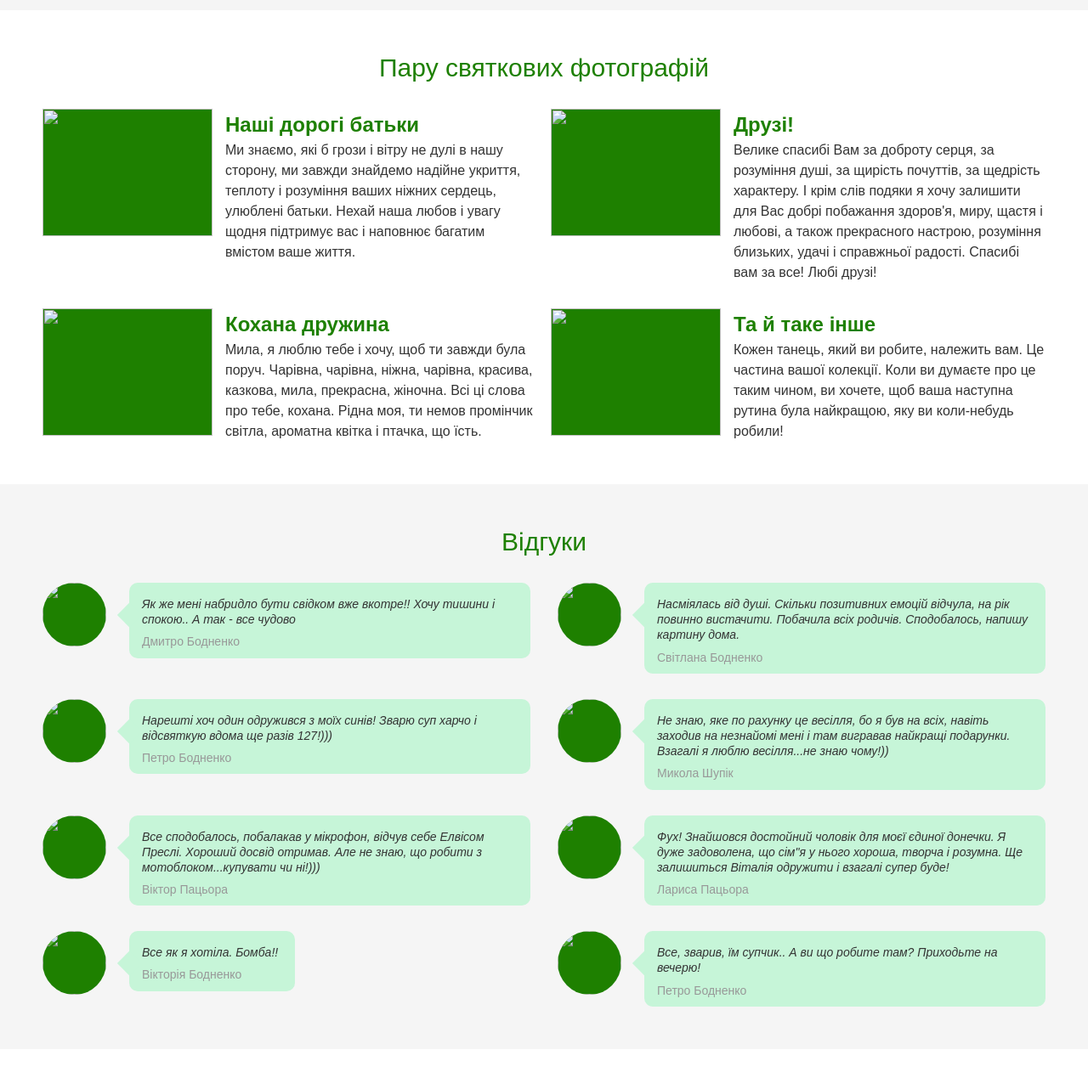
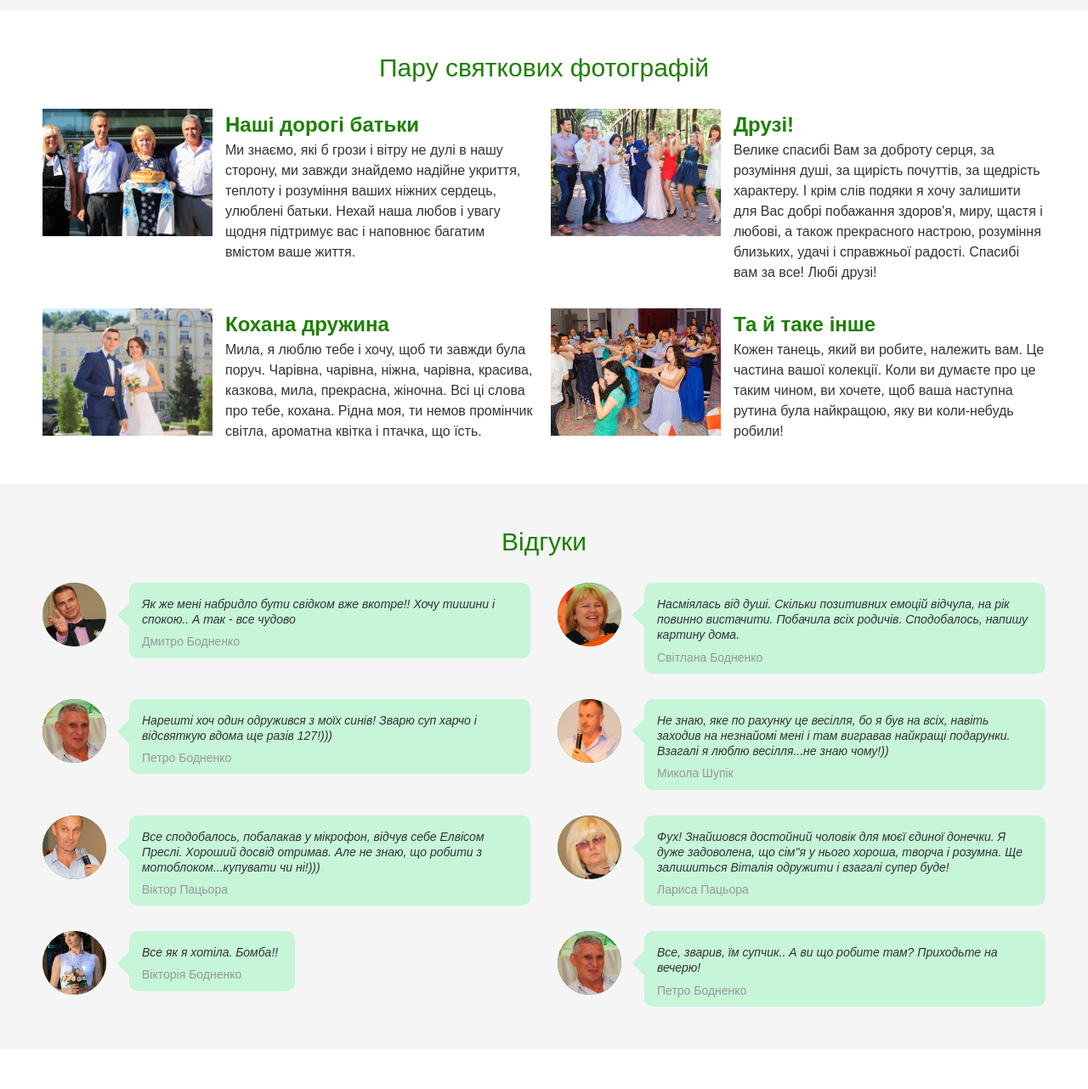
Before and after one commit to MaksymBodnenko/My_wedding, a plain HTML site: page index.html in a window 1280 px wide. Shown: the part 1120-2402 px from the top of the page at 85% size. Drawn offline with Linux system fonts and the light colour scheme; the site is published under a folder, as on GitHub Pages, so addresses that start at the root find nothing.

Commit message:
change_3

```diff
--- a/index.html
+++ b/index.html
@@ -20,7 +20,7 @@
 						<li class="stage__list-item">Не пропусти</li>
 						<li class="stage__list-item">Бомба!!</li>
 					</ul>
-				</div> <img src="/DSC_6380.ab94f54f.jpg" alt="#" class="stage__image">
+				</div> <img src="./DSC_6380.ab94f54f.jpg" alt="#" class="stage__image">
 			</div>
 		</section>
 		<section class="about">
@@ -33,7 +33,7 @@
 					<p class="about__desc">Я була звичайною дівчиною, яка жила своїм звичайним життям. Я не планувала
 						одружуватисьб бо мені вже було 24 роки. Але коли я його зустрів в мені щось сказало: “дівчина,
 						стопе, це якийсь вишкварок малий!”</p>
-				</div> <img src="/we.1ed84c28.jpg" class="about__image">
+				</div> <img src="./we.1ed84c28.jpg" class="about__image">
 			</div>
 		</section>
 		<section class="features">
@@ -73,7 +73,7 @@
 			<div class="container">
 				<h2 class="screenshots__title">Пару святкових фотографій</h2>
 				<div class="screenshots__items">
-					<div class="screenshot"> <img src="/parents.eaeeb6cb.jpg" class="screenshot__image">
+					<div class="screenshot"> <img src="./parents.eaeeb6cb.jpg" class="screenshot__image">
 						<div class="screenshot__text">
 							<h3 class="screenshot__title">Наші дорогі батьки</h3>
 							<p class="screenshot__desc">Ми знаємо, які б грози і вітру не дулі в нашу сторону, ми завжди
@@ -81,7 +81,7 @@
 								Нехай наша любов і увагу щодня підтримує вас і наповнює багатим вмістом ваше життя.</p>
 						</div>
 					</div>
-					<div class="screenshot"> <img src="/Screenshot_1.f4283c17.jpg" class="screenshot__image">
+					<div class="screenshot"> <img src="./Screenshot_1.f4283c17.jpg" class="screenshot__image">
 						<div class="screenshot__text">
 							<h3 class="screenshot__title">Друзі!</h3>
 							<p class="screenshot__desc">Велике спасибі Вам за доброту серця, за розуміння душі, за
@@ -90,7 +90,7 @@
 								близьких, удачі і справжньої радості. Спасибі вам за все! Любі друзі!</p>
 						</div>
 					</div>
-					<div class="screenshot"> <img src="/Screenshot_2.882cd02d.jpg" class="screenshot__image">
+					<div class="screenshot"> <img src="./Screenshot_2.882cd02d.jpg" class="screenshot__image">
 						<div class="screenshot__text">
 							<h3 class="screenshot__title">Кохана дружина</h3>
 							<p class="screenshot__desc">Мила, я люблю тебе і хочу, щоб ти завжди була поруч. Чарівна,
@@ -99,7 +99,7 @@
 							</p>
 						</div>
 					</div>
-					<div class="screenshot"> <img src="/Screenshot_3.173a5da8.jpg" class="screenshot__image">
+					<div class="screenshot"> <img src="./Screenshot_3.173a5da8.jpg" class="screenshot__image">
 						<div class="screenshot__text">
 							<h3 class="screenshot__title">Та й таке інше</h3>
 							<p class="screenshot__desc">Кожен танець, який ви робите, належить вам. Це частина вашої
@@ -114,28 +114,28 @@
 			<div class="container">
 				<h2 class="reviews__title">Відгуки</h2>
 				<div class="reviews__items">
-					<div class="review"> <img src="/bro.9c307039.jpg" class="review__image">
+					<div class="review"> <img src="./bro.9c307039.jpg" class="review__image">
 						<div class="review__text">
 							<p class="review__text-item">Як же мені набридло бути свідком вже вкотре!! Хочу тишини і
 								спокою.. А так - все чудово </p>
 							<p class="review__text-author">Дмитро Бодненко</p>
 						</div>
 					</div>
-					<div class="review"> <img src="/mom.3b03f2df.jpg" class="review__image">
+					<div class="review"> <img src="./mom.3b03f2df.jpg" class="review__image">
 						<div class="review__text">
 							<p class="review__text-item">Насміялась від душі. Скільки позитивних емоцій відчула, на рік
 								повинно вистачити. Побачила всіх родичів. Сподобалось, напишу картину дома. </p>
 							<p class="review__text-author">Світлана Бодненко</p>
 						</div>
 					</div>
-					<div class="review"> <img src="/papa.ff9573ac.jpg" class="review__image">
+					<div class="review"> <img src="./papa.ff9573ac.jpg" class="review__image">
 						<div class="review__text">
 							<p class="review__text-item">Нарешті хоч один одружився з моїх синів! Зварю суп харчо і
 								відсвяткую вдома ще разів 127!))) </p>
 							<p class="review__text-author">Петро Бодненко</p>
 						</div>
 					</div>
-					<div class="review"> <img src="/Shupik.6bed6bf0.jpg" class="review__image">
+					<div class="review"> <img src="./Shupik.6bed6bf0.jpg" class="review__image">
 						<div class="review__text">
 							<p class="review__text-item">Не знаю, яке по рахунку це весілля, бо я був на всіх, навіть
 								заходив на незнайомі мені і там вигравав найкращі подарунки. Взагалі я люблю
@@ -143,7 +143,7 @@
 							<p class="review__text-author">Микола Шупік</p>
 						</div>
 					</div>
-					<div class="review"> <img src="/papa2.99a58179.jpg" class="review__image">
+					<div class="review"> <img src="./papa2.99a58179.jpg" class="review__image">
 						<div class="review__text">
 							<p class="review__text-item">Все сподобалось, побалакав у мікрофон, відчув себе Елвісом
 								Преслі. Хороший досвід отримав. Але не знаю, що робити з мотоблоком...купувати чи ні!)))
@@ -151,7 +151,7 @@
 							<p class="review__text-author">Віктор Пацьора</p>
 						</div>
 					</div>
-					<div class="review"> <img src="/mom2.0cb12f4e.jpg" class="review__image">
+					<div class="review"> <img src="./mom2.0cb12f4e.jpg" class="review__image">
 						<div class="review__text">
 							<p class="review__text-item">Фух! Знайшовся достойний чоловік для моєї єдиної донечки. Я
 								дуже задоволена, що сім"я у нього хороша, творча і розумна. Ще залишиться Віталія
@@ -159,13 +159,13 @@
 							<p class="review__text-author">Лариса Пацьора</p>
 						</div>
 					</div>
-					<div class="review"> <img src="/vi.d47b0485.jpg" class="review__image">
+					<div class="review"> <img src="./vi.d47b0485.jpg" class="review__image">
 						<div class="review__text">
 							<p class="review__text-item">Все як я хотіла. Бомба!! </p>
 							<p class="review__text-author">Вікторія Бодненко</p>
 						</div>
 					</div>
-					<div class="review"> <img src="/papa.ff9573ac.jpg" class="review__image">
+					<div class="review"> <img src="./papa.ff9573ac.jpg" class="review__image">
 						<div class="review__text">
 							<p class="review__text-item">Все, зварив, їм супчик.. А ви що робите там? Приходьте на
 								вечерю! </p>
@@ -234,11 +234,11 @@
 						class="footer__submit" value="Send"> </form>
 				<div class="footer__contacts-items">
 					<div class="footer__links"> <a href="#" class="footer__link-item"> <img
-								src="/skype_icon.3ea25a82.png" alt="icq"> <span>here_your_login_skype</span> </a> <a
-							href="#" class="footer__link-item"> <img src="/icq_icon.59d45773.png" alt="icq">
+								src="./skype_icon.3ea25a82.png" alt="icq"> <span>here_your_login_skype</span> </a> <a
+							href="#" class="footer__link-item"> <img src="./icq_icon.59d45773.png" alt="icq">
 							<span>279679659</span> </a> <a href="#" class="footer__link-item"> <img
-								src="/email_icon.77888d52.png" alt="icq"> <span>psdhtmlcss@mail.ru</span> </a> <a
-							href="#" class="footer__link-item"> <img src="/phone_icon.7e5252f3.png" alt="icq">
+								src="./email_icon.77888d52.png" alt="icq"> <span>psdhtmlcss@mail.ru</span> </a> <a
+							href="#" class="footer__link-item"> <img src="./phone_icon.7e5252f3.png" alt="icq">
 							<span>+380989188554</span> <br> <span>+380635830965</span> </a> </div>
 					<div class="social"> <a href="#" class="social__icon">l</a> <a href="#" class="social__icon">f</a>
 						<a href="#" class="social__icon">i</a> <a href="#" class="social__icon">g</a> <a href="#"
```
